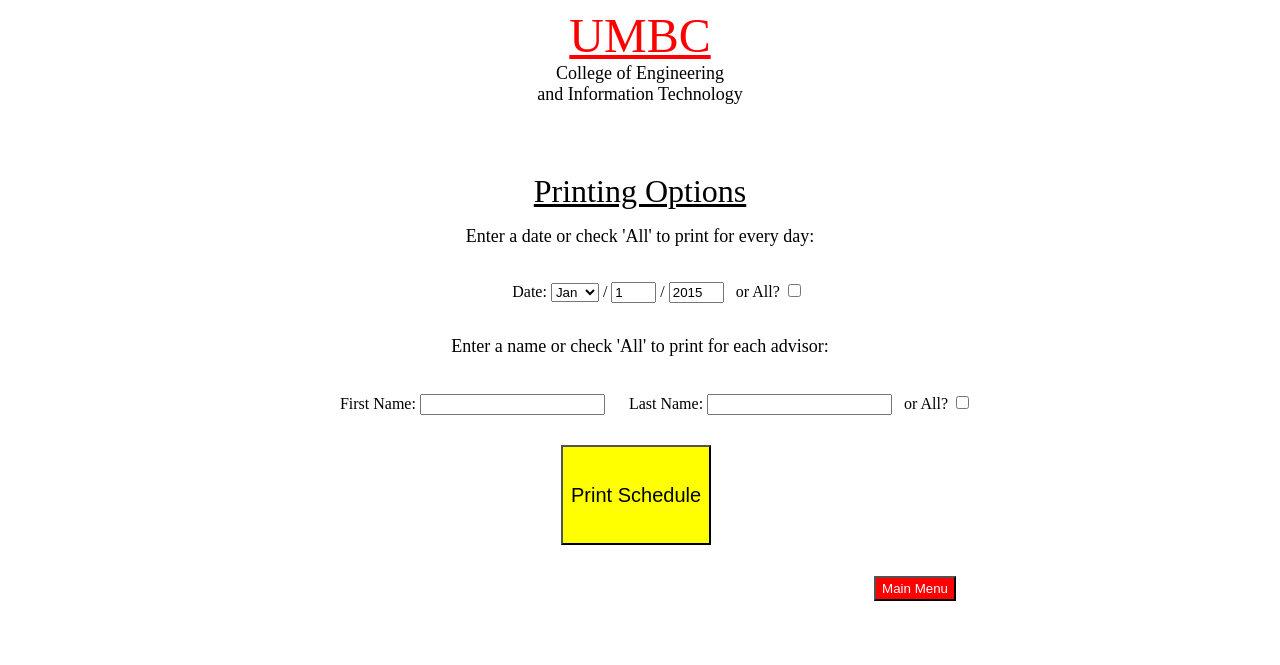
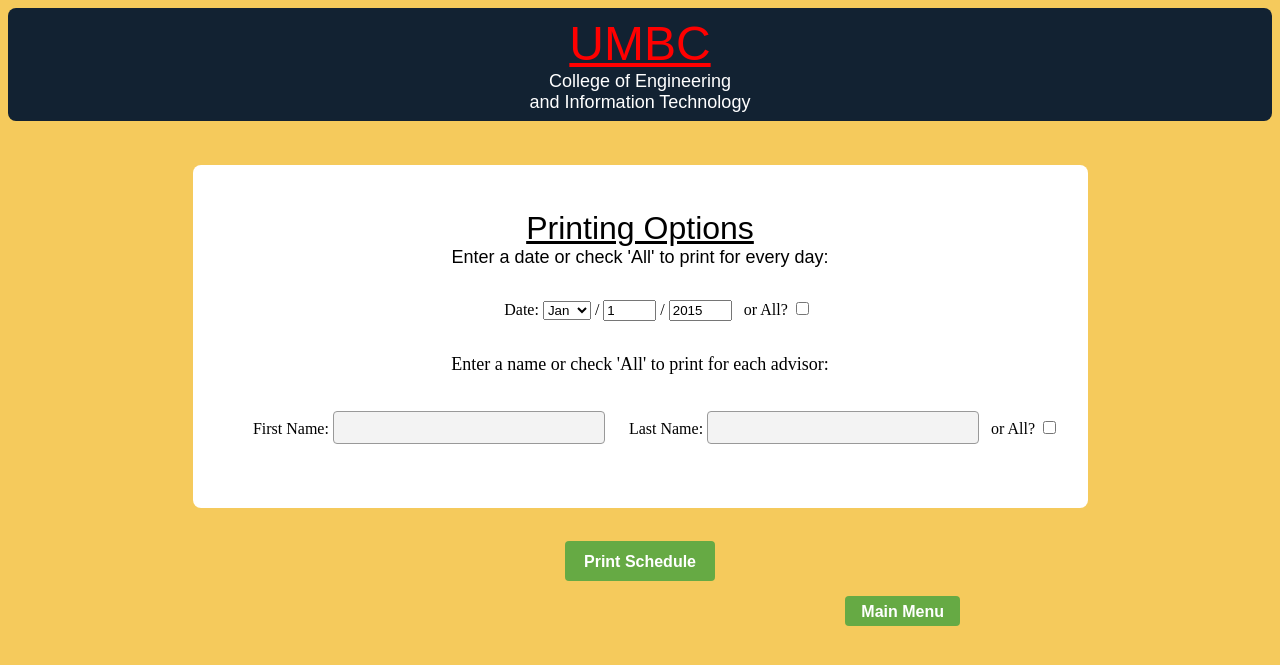
Before and after one commit to CPaul17/CMSC331_Project2, a PHP site: page /printingPage.php in a window 1280 px wide. Shown: the top 665 px of the page. Run offline with PHP 8.4, Linux system fonts and the light colour scheme.

Commit message:
I need to work on the css for schedulePrint.php

```diff
--- a/cssCode2.html
+++ b/cssCode2.html
@@ -120,6 +120,29 @@
     vertical-align: top;
   }
 
+    .centerMenu {
+    margin-left: auto;
+    margin-right: auto;
+/*    width: 25%;*/
+    width: 300px;
+    background-color: #FFFFFF;
+    padding: 30px;
+    border-radius: 8px;
+    vertical-align: top;
+  }
+
+  .centerPrintPage {
+    margin-left: auto;
+    margin-right: auto;
+/*    width: 25%;*/
+    width: 865px;
+    background-color: #FFFFFF;
+    padding: 15px;
+    border-radius: 8px;
+    vertical-align: top;
+  }
+
+
   .inlineAdjustment{
     display: inline-block;
   }
--- a/printingPage.php
+++ b/printingPage.php
@@ -1,8 +1,33 @@
+<?php
+	// include("header.html");
+
+	include("cssCode.html");
+	include("cssCode2.html");
+?>
+
 <html>
 <head>
+	<div id="security-tip">
+      <div class="content">
 	<P ALIGN="CENTER"><FONT SIZE="7" COLOR="RED"><U>UMBC</U></FONT>
 	<br><FONT SIZE="4">College of Engineering <br>and Information Technology</FONT>
 	</P>
+</div>
+</div>
+
+
+<br>
+<br>
+<br>
+<br>
+<br>
+<br>
+<br>
+<br>
+<br>
+<br>
+<br>
+
 <style>
 rpad.padding {
 	padding-right: 25%;
@@ -10,6 +35,10 @@ rpad.padding {
 </style>
 <head>
 <body>
+
+	<div class="centerPrintPage">
+
+
 	<br>
 	<br>
 	<P ALIGN="CENTER"><FONT SIZE="6"><U>Printing Options</U></FONT></P>
@@ -33,11 +62,21 @@ rpad.padding {
 	<br></FONT><br><FONT FACE="Times New Roman" SIZE = "4">Enter a name or check 'All' to print for each advisor:</FONT>
 	<FONT FACE="Times New Roman" SIZE = "3"><br>
 	First Name: <input type='text' name='fname'>      Last Name: <input type='text' name='lname'>   or All? <input type='checkbox' name='allAds'>
-</FONT><br><br><input type='submit' value="Print Schedule" style="width:150px;height:100px;background-color:yellow;font-size:20;">
+
+
+</div>
+
+
+
+<!-- </FONT><br><br><input type='submit' value="Print Schedule" style="width:150px;height:100px;background-color:yellow;font-size:20;">  -->
+<center></FONT><br><br><input type='submit' value="Print Schedule" class="button go large" style="width:150px;height:40px;"> </center>
 	</P></pre>
 	</form>
 <P ALIGN="RIGHT">
-<rpad class="padding"><a href="adminMenu.php"><button type="button" style="height:25px;background-color:red;color:white;">Main Menu</button></a></rpad>
+<br>
+<!-- <rpad class="padding"><a href="adminMenu.php"><button type="button" style="height:25px;background-color:red;color:white;">Main Menu</button></a></rpad>
+ -->
+ <rpad class="padding"><a href="adminMenu.php"><button type="button" class ="button go large" style="height:30px;">Main Menu</button></a></rpad>
 </P>
 
 </body>
```
Also changed, not shown: addAdvisor.php (+13 -12 lines), adminMenu.php (+9 -3 lines).
